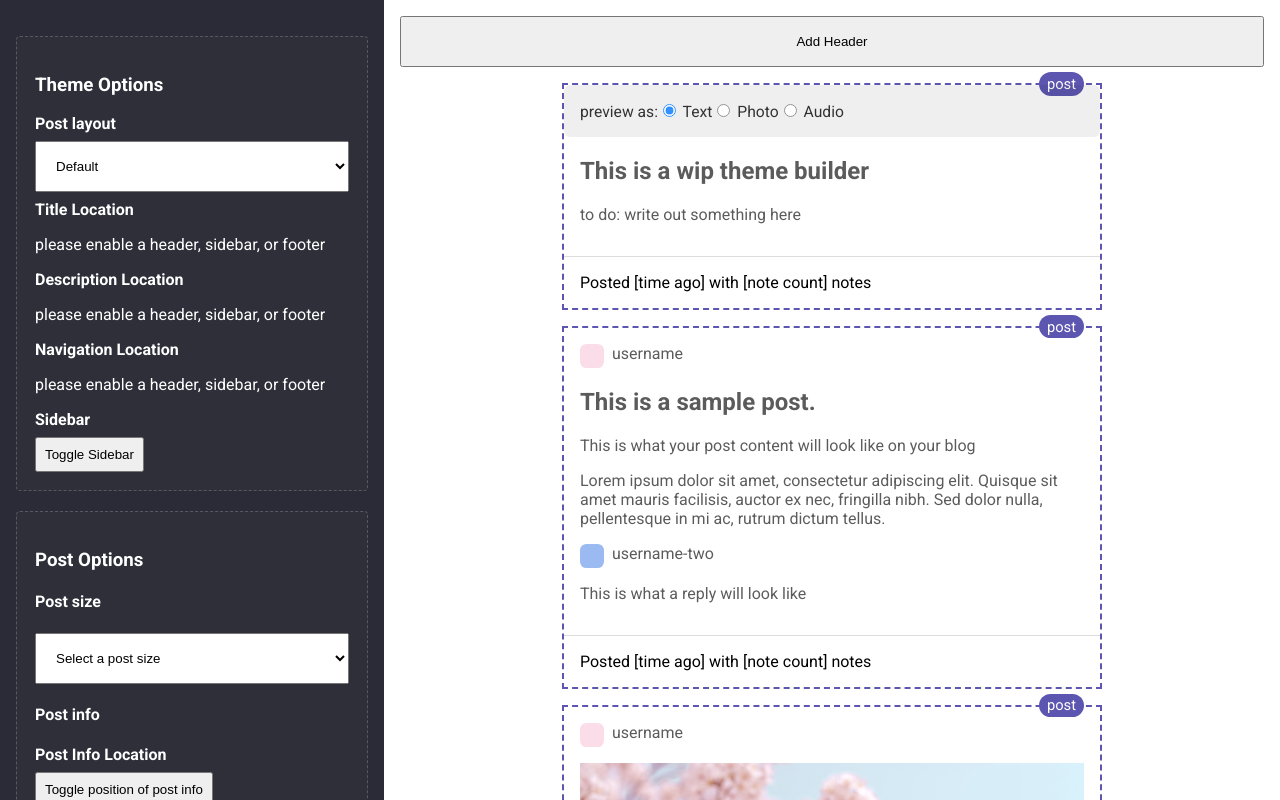
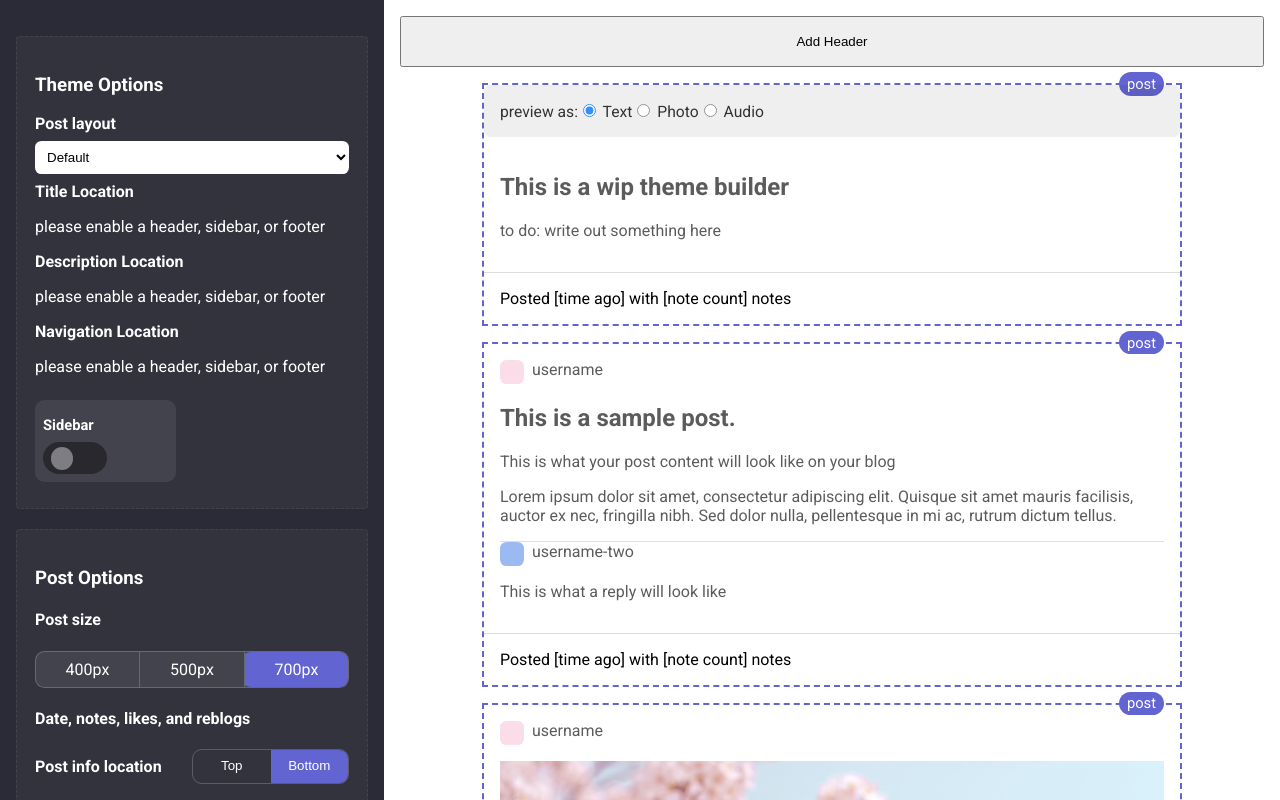
Before and after one commit to cornetespoir/build-a-theme, a React (Create React App) app: page / in a window 1280 px wide. Built offline with nearby package versions, Linux system fonts and the light colour scheme.

Commit message:
overhauled toggle button interactions

```diff
--- a/src/components/preview/Containers.tsx
+++ b/src/components/preview/Containers.tsx
@@ -9,7 +9,7 @@ interface ContainersProps {
 }
 const Containers = ({ id, className, type, allowDelete, children }: ContainersProps) => {
   const [open, setOpen] = useState(false);
-  const {header, footer, setHeader, setFooter} = useContext(ThemeContext)
+  const {setHeader, setFooter} = useContext(ThemeContext)
 
   function deleteButton(type: string) {
     if (type === 'header') {
--- a/src/components/preview/GetCode.tsx
+++ b/src/components/preview/GetCode.tsx
@@ -157,7 +157,7 @@ const pages =
 
                 article, .pagination {
                     width: 100%;
-                    max-width: ${postSize === 'small' ?  '250px' : postSize === 'medium' ? '540px' : '700px'};
+                    max-width: ${postSize === 'small' ?  '400px' : postSize === 'medium' ? '540px' : '700px'};
                     margin: calc(var(--spacing) * 4) auto;
                     border: var(--border-width) solid var(--borders);
                     border-radius: var(--border-radius);
--- a/src/components/preview/PostOptions.tsx
+++ b/src/components/preview/PostOptions.tsx
@@ -1,9 +1,10 @@
-import React, { useContext } from "react";
+import React, { useContext, useState } from "react";
 import { ThemeContext } from "../../App";
 
 const PostOptions = () => {
 
-    const {layout, setGridSize, setPostSize, likes, setLikes, reblogs, setReblogs, postInfo, setPostInfo } = useContext(ThemeContext)
+    const { postSize, gridSize, layout, setGridSize, setPostSize, likes, setLikes, reblogs, setReblogs, setPostInfo } = useContext(ThemeContext)
+    const [active, setActive] = useState('')
 
     function enableInteractions(event: React.MouseEvent<HTMLButtonElement, MouseEvent>, type: string) {
         if (type === 'likes') {
@@ -14,17 +15,26 @@ const PostOptions = () => {
         }
     }
 
-    function changeLocation(event: React.MouseEvent<HTMLButtonElement>) {
-        setPostInfo(!postInfo)
-    }
-
-    function changeSize(event:  React.ChangeEvent<HTMLSelectElement>, type: string) {
-        if (type === 'grid') {
-            setGridSize(event.target.value)
+    function changeLocation(event: React.MouseEvent<HTMLButtonElement>, location: string) {
+        if (location === 'top') {
+            setPostInfo(true)
+            setActive(location)
         }
 
         else {
-            setPostSize(event.target.value)
+            setPostInfo(false)
+            setActive(location)
+        }
+    }
+
+    function changeSize(event: React.FormEvent<HTMLDivElement>, type: string) {
+        const element = event.currentTarget as HTMLInputElement
+        const value = element.value
+        if (type === 'grid') {
+            setGridSize(value)
+        }
+        else {
+            setPostSize(value)
         }
     }
     return (
@@ -32,35 +42,41 @@ const PostOptions = () => {
             <h3>Post Options</h3>
             <h4>Post size</h4>
             {layout === 'grid' ?
-            <><p className='disclaimer'>Grid themes' post sizes are based on column count</p>
-             <select name="title" id="title" onChange={(event) => changeSize(event, 'grid')}>
-                    <option>Select a grid size</option>
-                    <option value="small">2 columns</option>
-                    <option value="medium">3 columns</option>
-                </select>
-            </>
+                <><p className='disclaimer'>Grid themes' post sizes are based on column count</p>
+                    <div className={`select-size grids`}>
+                        <input id="smallGrid" type="radio" value="small" name="postSize" checked={gridSize === "small"} onChange={(event) => changeSize(event, 'grid')} /><label htmlFor='smallGrid'><i></i> <span>2 columns</span></label>
+                        <input id="medGrid" type="radio" value="medium" name="postSize" checked={gridSize === "medium"} onChange={(event) => changeSize(event, 'grid')} /> <label htmlFor="medGrid"><i></i> <span>3 columns</span></label>
+                    </div>
+                </>
                 :
-                <select name="title" id="title" onChange={(event) => changeSize(event, 'post')}>
-                    <option>Select a post size</option>
-                    <option value="small">Small (250px)</option>
-                    <option value="medium">Medium (540px)</option>
-                    <option value="large">Large (700px)</option>
-                </select>
+                <div className={`select-size posts`}>
+                    <input id="smallPost" type="radio" value="small" name="postSize" checked={postSize === "small"} onChange={(event) => changeSize(event, 'post')} /> <label htmlFor='smallPost'><i></i> <span>400px</span></label>
+                    <input id="medPost" type="radio" value="medium" name="postSize" checked={postSize === "medium"} onChange={(event) => changeSize(event, 'post')} /> <label htmlFor="medPost"><i></i>  <span>500px</span></label>
+                    <input id="largePost" type="radio" value="large" name="postSize" checked={postSize === "large"} onChange={(event) => changeSize(event, 'post')} />  <label htmlFor="largePost"><i></i> <span>700px</span></label>
+                </div>
             }
-
-            <h4>Post info</h4>
-            <label htmlFor='postInfo'>Post Info Location</label>
-                <button name="postInfo" id="postInfo" onClick={(event) => changeLocation(event)}>
-                  Toggle position of post info
-                  </button>
-            <br/>
-            <label>Likes</label>
-            <button onClick={(event) => enableInteractions(event, 'likes')}>Toggle Likes</button>
-            <br />
-            <label>Reblogs</label>
-            <button onClick={(event) => enableInteractions(event, 'reblogs')}>Toggle Reblogs</button>
-
-
+            <h4>Date, notes, likes, and reblogs</h4>
+            <div className='flex'>
+                <label className='half' htmlFor='postInfo'>Post info location</label>
+                <div className={`post-info-switch ${active}-active`}>
+                    <button className={active === 'top' ? 'active-button' : 'inactive-button'} name="postInfo" id="postInfoTop" onClick={(event) => changeLocation(event, 'top')}>
+                        Top
+                    </button>
+                    <button className={active !== 'top' ? 'active-button' : 'inactive-button'} name="postInfo" id="postInfoBottom" onClick={(event) => changeLocation(event, 'bottom')}>
+                        Bottom
+                    </button>
+                </div>
+            </div>
+            <div className='like-reblog-options'>
+                <div className="flex">
+                    <label className='half'>Likes</label>
+                    <button className={`toggle-button toggle-${likes}`} onClick={(event) => enableInteractions(event, 'likes')}>Toggle Likes</button>
+                </div>
+                <div className='flex'>
+                    <label className='half'>Reblogs</label>
+                    <button className={`toggle-button toggle-${reblogs}`} onClick={(event) => enableInteractions(event, 'reblogs')}>Toggle Reblogs</button>
+                </div>
+            </div>
         </div>
     )
 }
--- a/src/components/preview/Preview.tsx
+++ b/src/components/preview/Preview.tsx
@@ -50,26 +50,32 @@ const Preview = ({ className }: PreviewProps) => {
                 <section>
                     <Containers type='article' className={`${postInfo && 'top-post-info'}`}>
                         <div className='post-types'>preview as:
-                            <input type="radio" value="Text" name="postType" checked={postType === "Text"} onChange={(event) => changePostType(event)}/> Text
-                            <input type="radio" value="Photo" name="postType" checked={postType === "Photo"} onChange={(event) => changePostType(event)}/> Photo
-                            <input type="radio" value="Audio" name="postType" checked={postType === "Audio"} onChange={(event) => changePostType(event)}/> Audio
+                            <input type="radio" value="Text" name="postType" checked={postType === "Text"} onChange={(event) => changePostType(event)} /> Text
+                            <input type="radio" value="Photo" name="postType" checked={postType === "Photo"} onChange={(event) => changePostType(event)} /> Photo
+                            <input type="radio" value="Audio" name="postType" checked={postType === "Audio"} onChange={(event) => changePostType(event)} /> Audio
                         </div>
+                        <div className="postcontent">
                             <div className='content'>
-                          <SamplePost postType={postType} op={'original'}/>
+                                <SamplePost postType={postType} op={'original'} />
                             </div>
                             <PostInfo />
+                        </div>
                     </Containers>
                     <Containers type='article' className={`${postInfo && 'top-post-info'}`}>
+                        <div className="postcontent">
                             <div className='content'>
-                          <SamplePost postType={'Sample'} op={'Trail'}/>
+                                <SamplePost postType={'Sample'} op={'Trail'} />
                             </div>
                             <PostInfo />
+                        </div>
                     </Containers>
                     <Containers type='article' className={`${postInfo && 'top-post-info'}`}>
+                        <div className="postcontent">
                             <div className='content'>
-                          <SamplePost postType={'SamplePhoto'} op={'Trail'}/>
+                                <SamplePost postType={'SamplePhoto'} op={'Trail'} />
                             </div>
                             <PostInfo />
+                        </div>
                     </Containers>
                 </section>
             </main>
--- a/src/components/preview/ThemeOptions.tsx
+++ b/src/components/preview/ThemeOptions.tsx
@@ -15,7 +15,7 @@ const ThemeOptions = () => {
 
         else if (type === 'layout') {
             if (setLayout != null)
-            setLayout(event.target.value)
+                setLayout(event.target.value)
         }
         else {
             setDescriptionLocation(event.target.value)
@@ -54,7 +54,7 @@ const ThemeOptions = () => {
                     {header && <option value="header">Header</option>}
                     {footer && <option value="footer">Footer</option>}        </select>
             }
-             <label htmlFor='navLocation'>Navigation Location</label>
+            <label htmlFor='navLocation'>Navigation Location</label>
             {!footer && !header && !sidebar ? <p className='disclaimer'>please enable a header, sidebar, or footer</p>
                 :
                 <select name="title" id="title" onChange={(event) => changeLocation(event, 'nav')}>
@@ -63,8 +63,12 @@ const ThemeOptions = () => {
                     {header && <option value="header">Header</option>}
                     {footer && <option value="footer">Footer</option>}        </select>
             }
-            <label htmlFor='postStyle'>Sidebar</label>
-            <button onClick={addSidebar}>Toggle Sidebar</button>
+            <div className='like-reblog-options'>
+                <div className="flex">
+                    <label className='half'>Sidebar</label>
+                    <button className={`toggle-button toggle-${sidebar}`} onClick={addSidebar}>Toggle Sidebar</button>
+                </div>
+            </div>
         </div>
     )
 }
--- a/src/index.css
+++ b/src/index.css
@@ -8,6 +8,9 @@
 
   /* regular styles */
   --spacing: 1rem;
+  --white: 255,255,255;
+  --black: 0,0,0;
+  --porple: #6264d1;
 }
 
 #preview-frame {
@@ -55,7 +58,7 @@ img {
 }
 
 .sections {
-  border: 2px dashed #5d56b1;
+  border: 2px dashed var(--porple);
   width: 100%;
   min-height: 4rem;
   position: relative;
@@ -66,7 +69,7 @@ article.sections:before,
 .sidebar:before {
   content: 'post';
   position: absolute;
-  background: #5d56b1;
+  background: var(--porple);
   color: white;
   font-size: .92rem;
   top: -.8rem;
@@ -76,23 +79,28 @@ article.sections:before,
 }
 
 .sidebar:before {
-  content: 'sidebar'
+  content: 'sidebar'!important;
 }
 
-.header:before {
-  content:'header'
+.sections.header:before {
+  content: 'header'
 }
 
-.footer:before {
-  content:'footer'
+.sections.footer:before {
+  content: 'footer'
 }
+
 article.sections {
   max-width: 540px;
   margin: var(--spacing) auto;
 }
 
+.sections:is(.header, .footer) {
+  max-width: 100%;
+}
 
-.sections>div {
+
+.sections>div, .postcontent > div {
   padding: var(--spacing);
 }
 
@@ -128,7 +136,7 @@ section {
 .sidebar {
   width: calc(30% - var(--spacing));
   padding: var(--spacing);
-  border: 2px dashed #5d56b1;
+  border: 2px dashed var(--porple);
   background: var(--sidebar-background);
   top: 10px;
   margin-top: 90px;
@@ -151,7 +159,13 @@ article {
   border-bottom: 1px solid #ddd;
 }
 
-.top-post-info {
+.postcontent {
+  display:flex;
+  width:100%;
+  padding:0!important;;
+  flex-wrap:wrap;
+}
+.top-post-info .postcontent {
   flex-direction: column-reverse;
 }
 
@@ -272,12 +286,12 @@ code {
   margin: 20px 0;
   padding: 18px;
   border-radius: 4px;
-  border: 1px dashed rgba(255, 255, 255, .2);
-  background: rgba(255, 255, 255, .02);
+  border: 1px dashed rgba(255, 255, 255, .08);
+  background: rgba(255, 255, 255, .04);
 }
 
 select {
-  padding: var(--spacing);
+  padding: calc(var(--spacing) / 2);
   width: 100%;
 }
 
@@ -414,18 +428,22 @@ button.clip {
 }
 
 aside button {
-  padding:calc(var(--spacing) / 2);
+  padding: calc(var(--spacing) / 2);
 }
 
-.post-small article{
-  max-width: 250px;
+.post-small article {
+  max-width: 400px;
 }
 
 .post-medium article {
   max-width: 540px;
 }
 
-.grid-medium section{
+.post-large article {
+  max-width: 700px;
+}
+
+.grid-medium section {
   column-count: 3;
 }
 
@@ -434,5 +452,200 @@ aside button {
 }
 
 :where(.grid-large, .grid-small, .grid-medium) article {
-  max-width:100%!important;
+  max-width: 100% !important;
 }
+
+.flex {
+  display:flex;
+  flex-wrap:wrap;
+}
+
+.like-reblog-options {
+  display: flex;
+  justify-content:space-between;
+  flex-wrap:wrap;
+  margin-top:var(--spacing);
+}
+
+.like-reblog-options .flex {
+  border-radius:.6rem;
+  justify-content:space-between;
+  width:calc(50% - var(--spacing));
+  margin:calc(var(--spacing) /2) 0;
+  background:rgba(255,255,255,.08);
+  font-size:.92rem;
+  padding:calc(var(--spacing) /2);
+}
+
+/* radio toggles */
+
+.select-size  {
+  display:flex;
+  border:1px solid rgba(var(--white), .2);
+  border-radius:.6rem;
+  position:relative;
+  background:rgba(var(--white), .08);
+  overflow:hidden;
+  border-radius:.6rem;
+  width:99.999%;
+}
+
+.select-size label:first-of-type {
+  border-right:1px solid rgba(var(--white), .2);
+}
+
+.select-size label:last-of-type:not(:nth-of-type(2)) {
+  border-left: 1px solid rgba(var(--white), .2);
+}
+
+.select-size input {
+  display:none;
+}
+
+.select-size label {
+  margin:0;
+  width:calc(33.333%);
+  padding:calc(var(--spacing) /2);
+  text-align:center;
+  font-weight:normal;
+  overflow:hidden;
+  cursor:pointer;
+  position:relative;
+}
+
+.select-size.grids {
+  width:66%;
+}
+
+.select-size.grids label {
+  width:50%;
+}
+
+.select-size input + label span {
+  z-index:0;
+  position:relative;
+}
+
+.select-size input:checked + label i {
+  animation: filling .4s 1 forwards;
+  position:absolute;
+  width:0;
+  height:100%;
+  top:0;
+  left:-10%;
+  border-radius:30px;
+}
+
+@keyframes filling {
+
+    100% {
+      height:100%;
+      width:130%;
+      background:var(--porple);
+    }
+}
+
+/* toggle buttons */
+
+.toggle-button {
+  position:relative;
+  color:transparent;
+  overflow:hidden;
+  border-radius:2rem;
+  width:4rem;
+  border:0;
+  display:flex;
+  align-items:center;
+  height:2rem;
+}
+
+.toggle-button:before {
+  content:'';
+  position:absolute;
+  height:1.4rem;
+  width:1.4rem;
+  transition:.4s;
+  border-radius:50%;
+  background:rgba(var(--white), .4);
+}
+
+.toggle-true {
+  background: rgba(var(--white), .8);
+}
+.toggle-false {
+  background: rgba(var(--black) , .4);
+}
+
+.toggle-true:before {
+  background:var(--porple);
+  transform:translate(calc(100% + .2rem),0);
+}
+.toggle-false:before {
+  transform:translate(0,0);
+}
+
+/* Post Info Toggle Switch */
+
+label.half, .post-info-switch {
+  width:50%;
+  position:relative;
+}
+
+.post-info-switch {
+  border:1px solid rgba(var(--white), .2);
+  border-radius:.6rem;
+  overflow:hidden;
+}
+.post-info-switch:before {
+  content:'';
+  position:absolute;
+  width:50%;
+  height:100%;
+  margin-left:50%;
+  background:var(--porple);
+}
+
+.post-info-switch button {
+  width:50%;
+  position:relative;
+  background:transparent;
+  color:white;
+  border:0;
+}
+
+.bottom-active:before {
+  animation: move-left .5s 1 forwards
+}
+
+.top-active:before {
+  animation: move-right .4s 1 forwards
+}
+@keyframes move-left {
+
+  0% {
+    margin-left:0%;
+  }
+  100% {
+    margin-left:50%;
+  }
+
+}
+
+@keyframes move-right {
+  0% {
+    margin-left:50%;
+  }
+
+  100% {
+    margin-left: 0;
+  }
+
+}
+
+/* dropdown */
+
+select {
+  border:0;
+  border-radius:.4rem;
+  background:white;
+}
```
Lines whose indentation alone changed are shown as unchanged.
